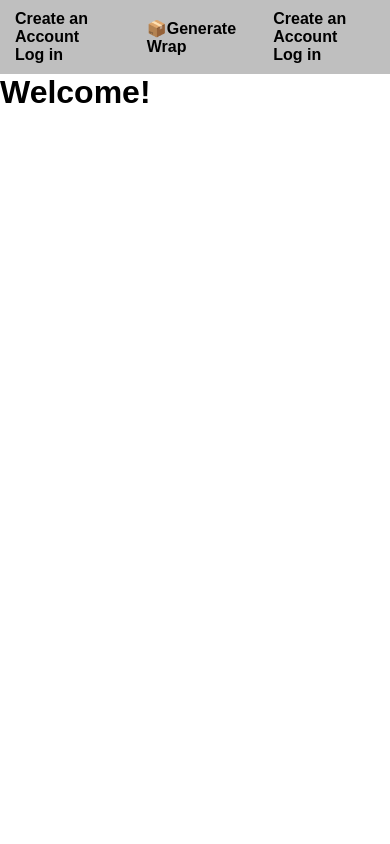
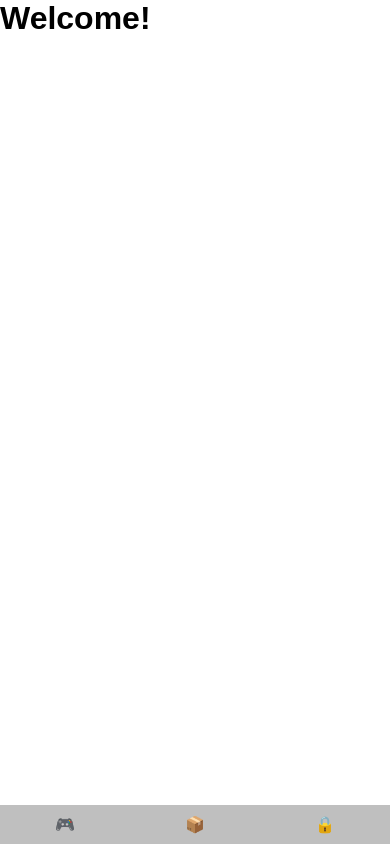
Before and after one commit to GeorgiaTechTeam18/SpotifyWrapper, a Django app: page / in a window 390 px wide. Run offline with Django 5.2, Linux system fonts and the light colour scheme.

Commit message:
Took styles from Base and added them to Main on this branch.

```diff
--- a/UserAuth/static/UserAuth/styles.css
+++ b/UserAuth/static/UserAuth/styles.css
@@ -8,8 +8,13 @@ body {
     font-family: Arial, sans-serif;
 }
 
+main {
+    position: relative;
+    padding-right: 15%;
+}
+
 .banner {
-    background-color: #bfbfbf; /* Solid grey background */
+    background-color: #bfbfbf;
     padding: 10px 0;
 }
 
@@ -31,5 +36,45 @@ body {
     font-size: 16px;
     display: flex;
     align-items: center;
-    gap: 5px; /* Space between icon and text */
+    gap: 5px;
 }
+
+.side-image {
+    position: absolute;
+    right: 0;
+    top: 0;
+    width: 15%;
+    height: 100vh;
+    overflow: hidden;
+    display: flex;
+    justify-content: center;
+    align-items: center;
+}
+
+.side-image img {
+    width: 100%;
+    height: 100%;
+    object-fit: cover;
+}
+
+@media (max-width: 768px) {
+    main {
+        padding-right: 0;
+        padding-bottom: 30px;
+    }
+
+    .banner {
+        position: fixed;
+        left: 0;
+        right: 0;
+        bottom: 0;
+        z-index: 0;
+    }
+
+    .side-image {
+        display: none;
+    }
+    .HiddenOnMobile {
+        display: none;
+    }
+}
--- a/templates/UserAuth/base.html
+++ b/templates/UserAuth/base.html
@@ -12,40 +12,35 @@
 <div class="banner">
     <ul class="icon-menu">
         <li class="icon-section">
-            {% if user.is_authenticated %}
-                <a>
-                    🎮 Play Deep Cut
+            {% if is_authenticated %}
+                <a href="{% url 'deepcut' %}">
+                    🎮<span class="HiddenOnMobile"> Play Deep Cut</span>
                 </a>
-                <a href="{% url 'profile' %}">Profile</a>
-                <a href="{% url 'logout' %}">Log out</a>
-            {% else %}
-                <a href="{% url 'signup' %}">Create an Account</a>
-                <a href="{% url 'login' %}">Log in</a>
+                {% else %}
+                <a href="{% url 'login' %}">
+                    🎮<span class="HiddenOnMobile"> Play Deep Cut</span>
+                </a>
             {% endif %}
         </li>
-        <li>
-
         <li class="icon-section">
             {% if is_authenticated %}
-
-                <span>Hi {{ user.get_username }}</span>
-                <a href="{% url 'profile' %}">Profile</a>
                 <a href="{% url 'home' %}">
-                    📦Generate Wrap
+                    📦<span class="HiddenOnMobile">Generate Wrap</span>
                 </a>
             {% else %}
                 <a href="{% url 'login' %}">
-                    📦Generate Wrap
+                    📦<span class="HiddenOnMobile">Generate Wrap</span>
                 </a>
             {% endif %}
         </li>
         <li class="icon-section">
             {% if not is_authenticated %}
-                <a href="{% url 'signup' %}">Create an Account</a>
-                <a href="{% url 'login' %}">Log in</a>
+                <a href="{% url 'login' %}">
+                    🔒 <span class="HiddenOnMobile">Log in</span>
+                </a>
             {% else %}
                 <a href="{% url 'logout' %}">
-                    🚪 Log out
+                    🚪<span class="HiddenOnMobile">Log Out</span>
                 </a>
             {% endif %}
         </li>
@@ -62,6 +57,9 @@
             </button>
         </div>
     {% endfor %}
+    <div class="side-image">
+        <img src="{% static 'UserAuth/base1-default.jpg' %}" alt="Abstract Art">
+    </div>
     {% block body %}{% endblock %}
 </main>
 </body>
```
Also changed, not shown: UserAuth/static/UserAuth/base1-default.jpg (added).
